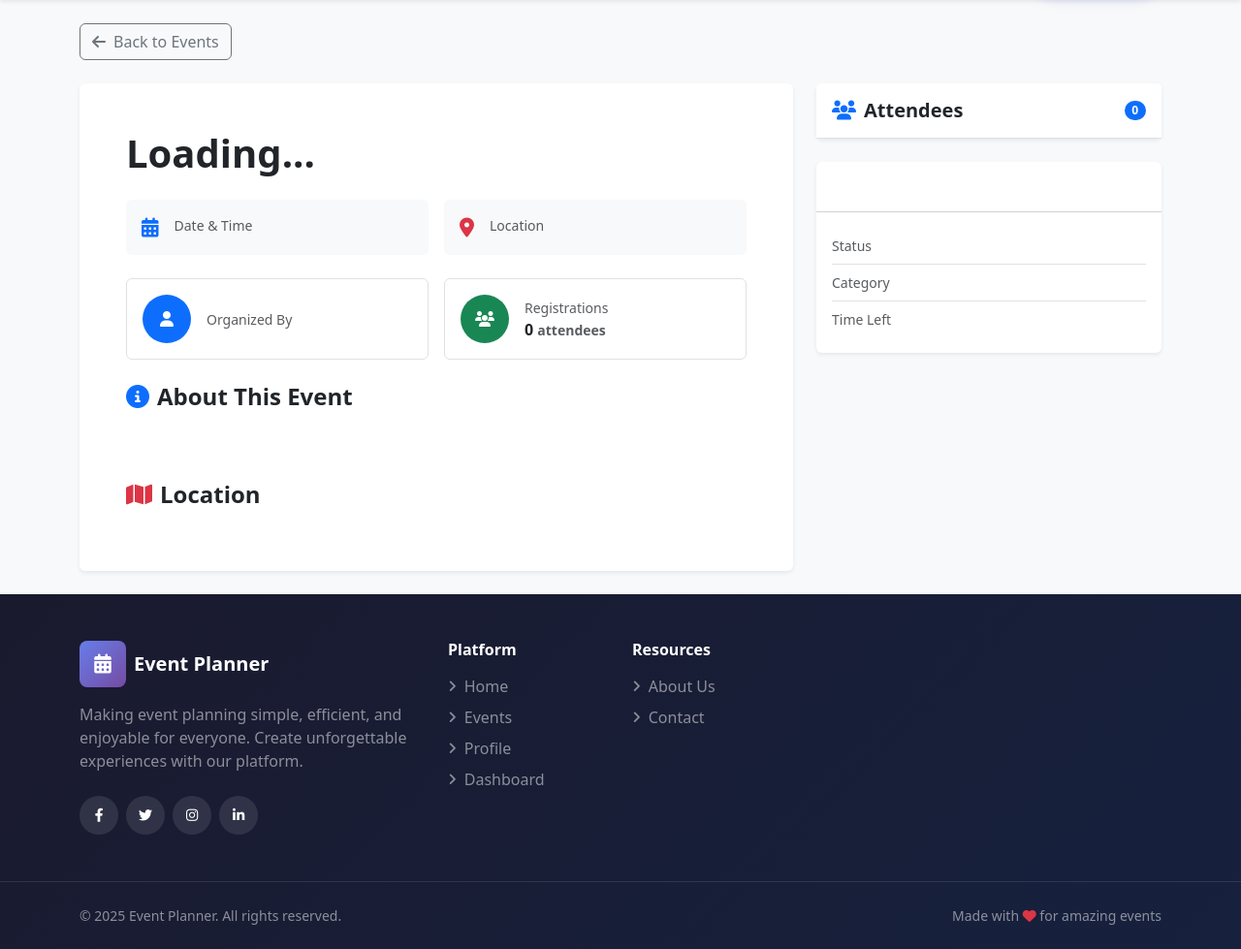
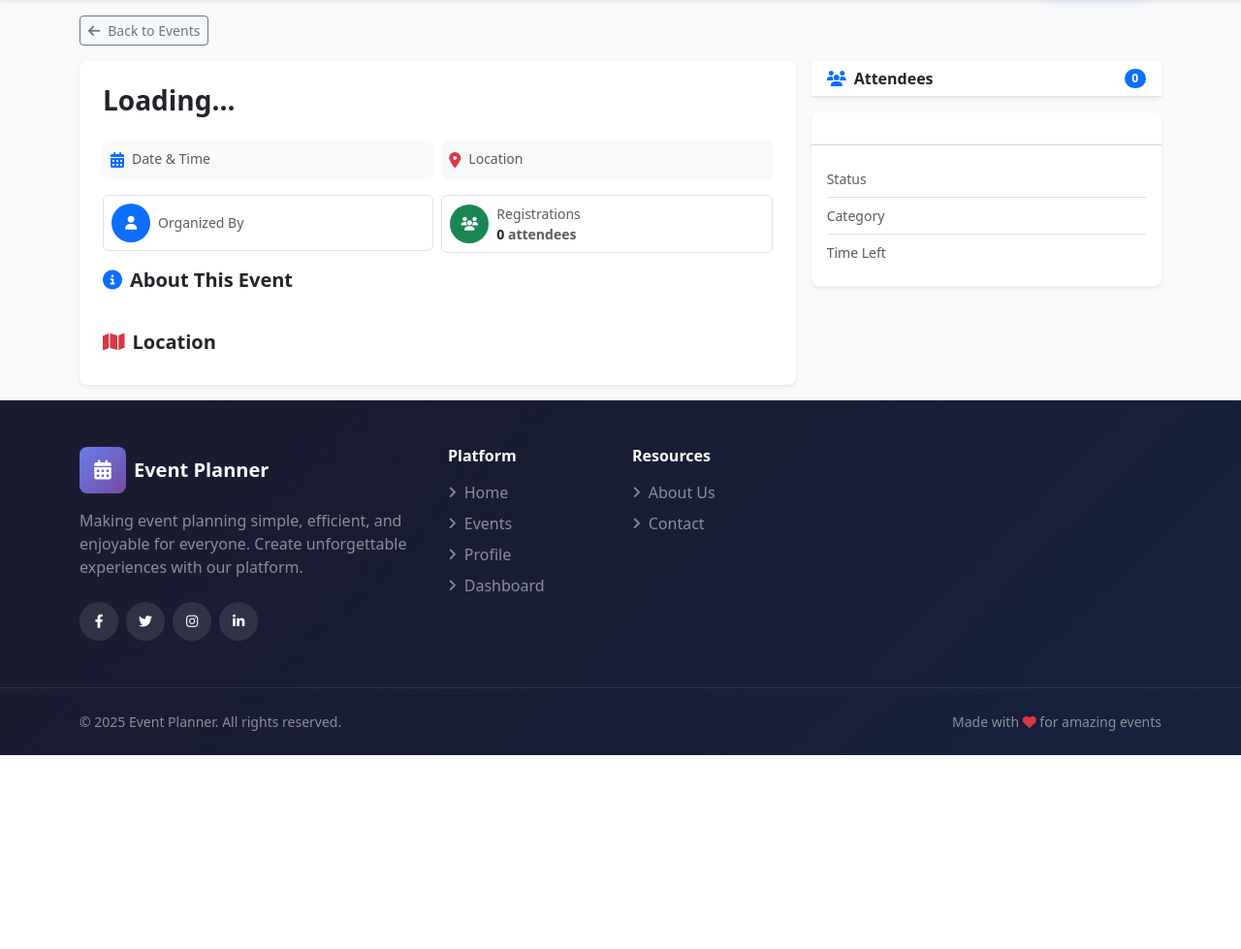
Before and after one commit to Uraniumking007/eventPlanner, a PHP site: page /event.php in a window 1280 px wide. Shown: the part 68-1047 px from the top of the page at 97% size. After the commit the page ends 847 px from the top, so only its background shows below. Run offline with PHP 8.4, Linux system fonts and the light colour scheme.

Commit message:
Refactor event detail layout for improved aesthetics and user experience
- Adjusted padding and margins for a more compact design.
- Updated button sizes and card styles for better visual consistency.
- Enhanced text sizes and styles for improved readability.
- Modified image and map dimensions for a more cohesive layout.
- Streamlined attendee display with updated styles for better engagement.

```diff
--- a/event.php
+++ b/event.php
@@ -40,25 +40,25 @@ declare(strict_types=1);
             </div>
         </div>
 
-        <div class="container py-4">
+        <div class="container py-3">
             <!-- Back Button -->
-            <a href="/events.php" class="btn btn-outline-secondary mb-4">
+            <a href="/events.php" class="btn btn-sm btn-outline-secondary mb-3">
                 <i class="fas fa-arrow-left me-2"></i>Back to Events
             </a>
 
-            <div class="row g-4">
+            <div class="row g-3">
                 <!-- Main Content -->
                 <div class="col-12 col-lg-8">
-                    <div class="card shadow-sm border-0 overflow-hidden">
+                    <div class="card shadow-sm border-0 overflow-hidden rounded-3">
                         <!-- Event Image -->
                         <div id="eventImage"></div>
 
                         <!-- Event Details -->
-                        <div class="card-body p-4 p-lg-5">
+                        <div class="card-body p-3 p-md-4">
                             <!-- Title & Status -->
-                            <div class="d-flex align-items-start justify-content-between gap-3 mb-3">
+                            <div class="d-flex align-items-start justify-content-between gap-2 mb-3">
                                 <div class="flex-grow-1">
-                                    <h1 id="eventTitle" class="display-6 fw-bold mb-2">Loading...</h1>
+                                    <h1 id="eventTitle" class="h3 fw-bold mb-2">Loading...</h1>
                                     <div class="d-flex align-items-center gap-2">
                                         <span id="eventCategory"></span>
                                         <span id="eventStatus"></span>
@@ -67,54 +67,54 @@ declare(strict_types=1);
                             </div>
 
                             <!-- Meta Information -->
-                            <div class="row g-3 mb-4">
+                            <div class="row g-2 mb-3">
                                 <div class="col-12 col-md-6">
-                                    <div class="d-flex align-items-start gap-3 p-3 bg-light rounded">
+                                    <div class="d-flex align-items-start gap-2 p-2 bg-light rounded">
                                         <div class="text-primary">
-                                            <i class="fas fa-calendar-alt fa-lg"></i>
+                                            <i class="fas fa-calendar-alt"></i>
                                         </div>
                                         <div>
-                                            <div class="small text-muted mb-1">Date & Time</div>
-                                            <div id="eventDate" class="fw-semibold"></div>
+                                            <div class="small text-muted">Date & Time</div>
+                                            <div id="eventDate" class="fw-semibold small"></div>
                                         </div>
                                     </div>
                                 </div>
                                 <div class="col-12 col-md-6">
-                                    <div class="d-flex align-items-start gap-3 p-3 bg-light rounded">
+                                    <div class="d-flex align-items-start gap-2 p-2 bg-light rounded">
                                         <div class="text-danger">
-                                            <i class="fas fa-map-marker-alt fa-lg"></i>
+                                            <i class="fas fa-map-marker-alt"></i>
                                         </div>
                                         <div class="flex-grow-1 min-w-0">
-                                            <div class="small text-muted mb-1">Location</div>
-                                            <div id="eventLocation" class="fw-semibold text-truncate"></div>
+                                            <div class="small text-muted">Location</div>
+                                            <div id="eventLocation" class="fw-semibold small text-truncate"></div>
                                         </div>
                                     </div>
                                 </div>
                             </div>
 
                             <!-- Organizer & Registration Stats -->
-                            <div class="row g-3 mb-4">
+                            <div class="row g-2 mb-3">
                                 <div class="col-12 col-md-6">
-                                    <div class="d-flex align-items-center gap-3 p-3 border rounded">
-                                        <div class="rounded-circle bg-primary text-white d-flex align-items-center justify-content-center" style="width: 50px; height: 50px;">
-                                            <i class="fas fa-user"></i>
+                                    <div class="d-flex align-items-center gap-2 p-2 border rounded">
+                                        <div class="rounded-circle bg-primary text-white d-flex align-items-center justify-content-center" style="width: 40px; height: 40px;">
+                                            <i class="fas fa-user small"></i>
                                         </div>
                                         <div>
                                             <div class="small text-muted">Organized By</div>
-                                            <div id="eventOrganizer" class="fw-bold"></div>
+                                            <div id="eventOrganizer" class="fw-bold small"></div>
                                         </div>
                                     </div>
                                 </div>
                                 <div class="col-12 col-md-6">
-                                    <div class="d-flex align-items-center gap-3 p-3 border rounded">
-                                        <div class="rounded-circle bg-success text-white d-flex align-items-center justify-content-center" style="width: 50px; height: 50px;">
-                                            <i class="fas fa-users"></i>
+                                    <div class="d-flex align-items-center gap-2 p-2 border rounded">
+                                        <div class="rounded-circle bg-success text-white d-flex align-items-center justify-content-center" style="width: 40px; height: 40px;">
+                                            <i class="fas fa-users small"></i>
                                         </div>
                                         <div>
                                             <div class="small text-muted">Registrations</div>
-                                            <div class="fw-bold">
+                                            <div class="fw-bold small">
                                                 <span id="eventRegCount">0</span>
-                                                <span class="text-muted small">attendees</span>
+                                                <span class="text-muted">attendees</span>
                                             </div>
                                         </div>
                                     </div>
@@ -122,19 +122,19 @@ declare(strict_types=1);
                             </div>
 
                             <!-- Description -->
-                            <div class="mb-4">
-                                <h2 class="h4 fw-bold mb-3">
+                            <div class="mb-3">
+                                <h2 class="h5 fw-bold mb-2">
                                     <i class="fas fa-info-circle text-primary me-2"></i>About This Event
                                 </h2>
-                                <div id="eventDescription" class="text-muted" style="line-height: 1.8;"></div>
+                                <div id="eventDescription" class="text-muted" style="line-height: 1.7;"></div>
                             </div>
 
                             <!-- Action Buttons -->
-                            <div id="actionArea" class="d-flex flex-wrap gap-3 mb-4"></div>
+                            <div id="actionArea" class="d-flex flex-wrap gap-2 mb-3"></div>
 
                             <!-- Location Map -->
-                            <div class="mt-5">
-                                <h2 class="h4 fw-bold mb-3">
+                            <div class="mt-4">
+                                <h2 class="h5 fw-bold mb-2">
                                     <i class="fas fa-map text-danger me-2"></i>Location
                                 </h2>
                                 <div id="eventMap" class="rounded overflow-hidden shadow-sm"></div>
@@ -146,39 +146,39 @@ declare(strict_types=1);
                 <!-- Sidebar -->
                 <div class="col-12 col-lg-4">
                     <!-- Attendees Card -->
-                    <div class="card shadow-sm border-0 mb-4">
-                        <div class="card-header bg-white border-bottom py-3">
+                    <div class="card shadow-sm border-0 mb-3 rounded-3">
+                        <div class="card-header bg-white border-bottom py-2">
                             <div class="d-flex align-items-center justify-content-between">
-                                <h2 class="h5 mb-0 fw-bold">
+                                <h2 class="h6 mb-0 fw-bold">
                                     <i class="fas fa-users text-primary me-2"></i>Attendees
                                 </h2>
-                                <span id="attendeeCount" class="badge bg-primary rounded-pill">0</span>
+                                <span id="attendeeCount" class="badge bg-primary rounded-pill small">0</span>
                             </div>
                         </div>
                         <div class="card-body p-0">
-                            <div id="attendeesContainer" style="max-height: 400px; overflow-y: auto;"></div>
+                            <div id="attendeesContainer" style="max-height: 350px; overflow-y: auto;"></div>
                         </div>
                     </div>
 
                     <!-- Event Info Card -->
-                    <div class="card shadow-sm border-0">
-                        <div class="card-header bg-gradient text-white py-3" style="background: var(--gradient-primary);">
-                            <h3 class="h6 mb-0 fw-bold">
+                    <div class="card shadow-sm border-0 rounded-3">
+                        <div class="card-header bg-gradient text-white py-2" style="background: var(--gradient-primary);">
+                            <h3 class="small mb-0 fw-bold">
                                 <i class="fas fa-info-circle me-2"></i>Quick Info
                             </h3>
                         </div>
-                        <div class="card-body">
+                        <div class="card-body p-3">
                             <div class="d-flex align-items-center justify-content-between py-2 border-bottom">
                                 <span class="text-muted small">Status</span>
                                 <span id="quickStatus"></span>
                             </div>
                             <div class="d-flex align-items-center justify-content-between py-2 border-bottom">
                                 <span class="text-muted small">Category</span>
-                                <span id="quickCategory" class="fw-semibold"></span>
+                                <span id="quickCategory" class="fw-semibold small"></span>
                             </div>
                             <div class="d-flex align-items-center justify-content-between py-2">
                                 <span class="text-muted small">Time Left</span>
-                                <span id="quickTimeLeft" class="fw-semibold"></span>
+                                <span id="quickTimeLeft" class="fw-semibold small"></span>
                             </div>
                         </div>
                     </div>
@@ -295,11 +295,11 @@ declare(strict_types=1);
             const imgContainer = document.getElementById('eventImage');
             if (evt.image_path) {
                 imgContainer.innerHTML = `
-                    <div class="position-relative" style="height: 400px; overflow: hidden;">
+                    <div class="position-relative" style="height: 300px; overflow: hidden;">
                         <img src="${evt.image_path}" alt="${evt.title}" class="w-100 h-100" style="object-fit: cover;">
-                        <div class="position-absolute bottom-0 start-0 end-0 p-4" style="background: linear-gradient(180deg, rgba(0,0,0,0) 0%, rgba(0,0,0,.7) 100%);">
+                        <div class="position-absolute bottom-0 start-0 end-0 p-3" style="background: linear-gradient(180deg, rgba(0,0,0,0) 0%, rgba(0,0,0,.7) 100%);">
                             <div class="text-white">
-                                <h2 class="h3 fw-bold mb-0">${evt.title}</h2>
+                                <h2 class="h4 fw-bold mb-0">${evt.title}</h2>
                             </div>
                         </div>
                     </div>
@@ -428,7 +428,7 @@ declare(strict_types=1);
             if (!mapInitialized) {
                 const mapSrc = `https://www.google.com/maps?q=${encodeURIComponent(evt.location || '')}&output=embed`;
                 document.getElementById('eventMap').innerHTML = `
-                    <iframe class="w-100 border-0" style="height: 350px;" src="${mapSrc}" loading="lazy" referrerpolicy="no-referrer-when-downgrade" allowfullscreen></iframe>
+                    <iframe class="w-100 border-0" style="height: 280px;" src="${mapSrc}" loading="lazy" referrerpolicy="no-referrer-when-downgrade" allowfullscreen></iframe>
                 `;
                 mapInitialized = true;
             }
@@ -443,20 +443,20 @@ declare(strict_types=1);
 
                 if (!attendees.length) {
                     container.innerHTML = `
-                        <div class="text-center py-5 text-muted">
-                            <i class="fas fa-users fa-2x mb-3 opacity-25"></i>
+                        <div class="text-center py-4 text-muted">
+                            <i class="fas fa-users fa-lg mb-2 opacity-25"></i>
                             <p class="mb-0 small">No attendees yet</p>
                         </div>
                     `;
                 } else {
                     container.innerHTML = attendees.map((a, index) => `
-                        <div class="d-flex align-items-center gap-3 p-3 ${index !== attendees.length - 1 ? 'border-bottom' : ''}">
-                            <div class="rounded-circle bg-primary text-white d-flex align-items-center justify-content-center flex-shrink-0" style="width: 40px; height: 40px; font-weight: 600;">
+                        <div class="d-flex align-items-center gap-2 p-2 ${index !== attendees.length - 1 ? 'border-bottom' : ''}">
+                            <div class="rounded-circle bg-primary text-white d-flex align-items-center justify-content-center flex-shrink-0" style="width: 32px; height: 32px; font-weight: 600; font-size: 0.75rem;">
                                 ${a.username.substring(0, 2).toUpperCase()}
                             </div>
                             <div class="flex-grow-1 min-w-0">
-                                <div class="fw-semibold text-truncate">${a.username}</div>
-                                <div class="small text-muted">Attendee</div>
+                                <div class="fw-semibold small text-truncate">${a.username}</div>
+                                <div class="text-muted" style="font-size: 0.75rem;">Attendee</div>
                             </div>
                         </div>
                     `).join('');
@@ -518,20 +518,20 @@ declare(strict_types=1);
 
                     if (!attendees.length) {
                         container.innerHTML = `
-                            <div class="text-center py-5 text-muted">
-                                <i class="fas fa-users fa-2x mb-3 opacity-25"></i>
+                            <div class="text-center py-4 text-muted">
+                                <i class="fas fa-users fa-lg mb-2 opacity-25"></i>
                                 <p class="mb-0 small">No attendees yet</p>
                             </div>
                         `;
                     } else {
                         container.innerHTML = attendees.map((a, index) => `
-                            <div class="d-flex align-items-center gap-3 p-3 ${index !== attendees.length - 1 ? 'border-bottom' : ''}">
-                                <div class="rounded-circle bg-primary text-white d-flex align-items-center justify-content-center flex-shrink-0" style="width: 40px; height: 40px; font-weight: 600;">
+                            <div class="d-flex align-items-center gap-2 p-2 ${index !== attendees.length - 1 ? 'border-bottom' : ''}">
+                                <div class="rounded-circle bg-primary text-white d-flex align-items-center justify-content-center flex-shrink-0" style="width: 32px; height: 32px; font-weight: 600; font-size: 0.75rem;">
                                     ${a.username.substring(0, 2).toUpperCase()}
                                 </div>
                                 <div class="flex-grow-1 min-w-0">
-                                    <div class="fw-semibold text-truncate">${a.username}</div>
-                                    <div class="small text-muted">Attendee</div>
+                                    <div class="fw-semibold small text-truncate">${a.username}</div>
+                                    <div class="text-muted" style="font-size: 0.75rem;">Attendee</div>
                                 </div>
                             </div>
                         `).join('');
```
